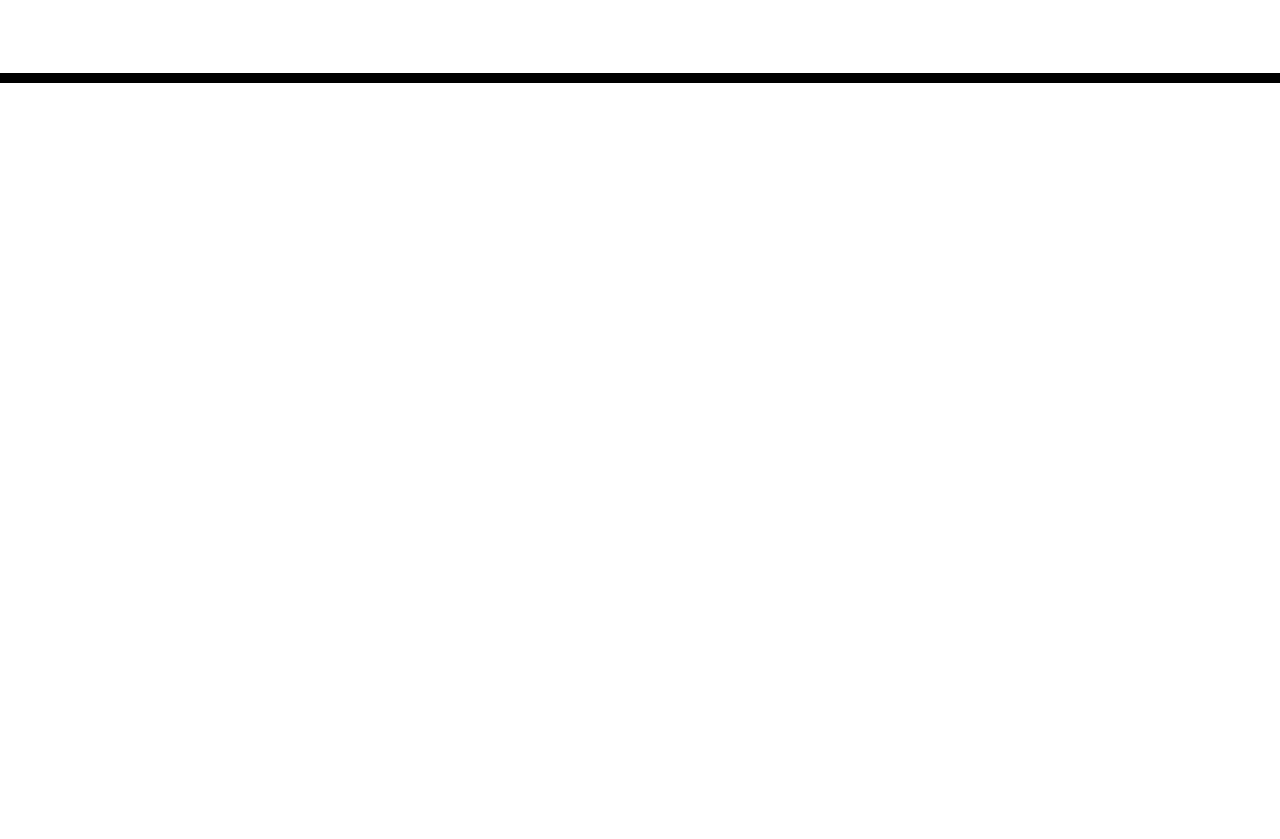
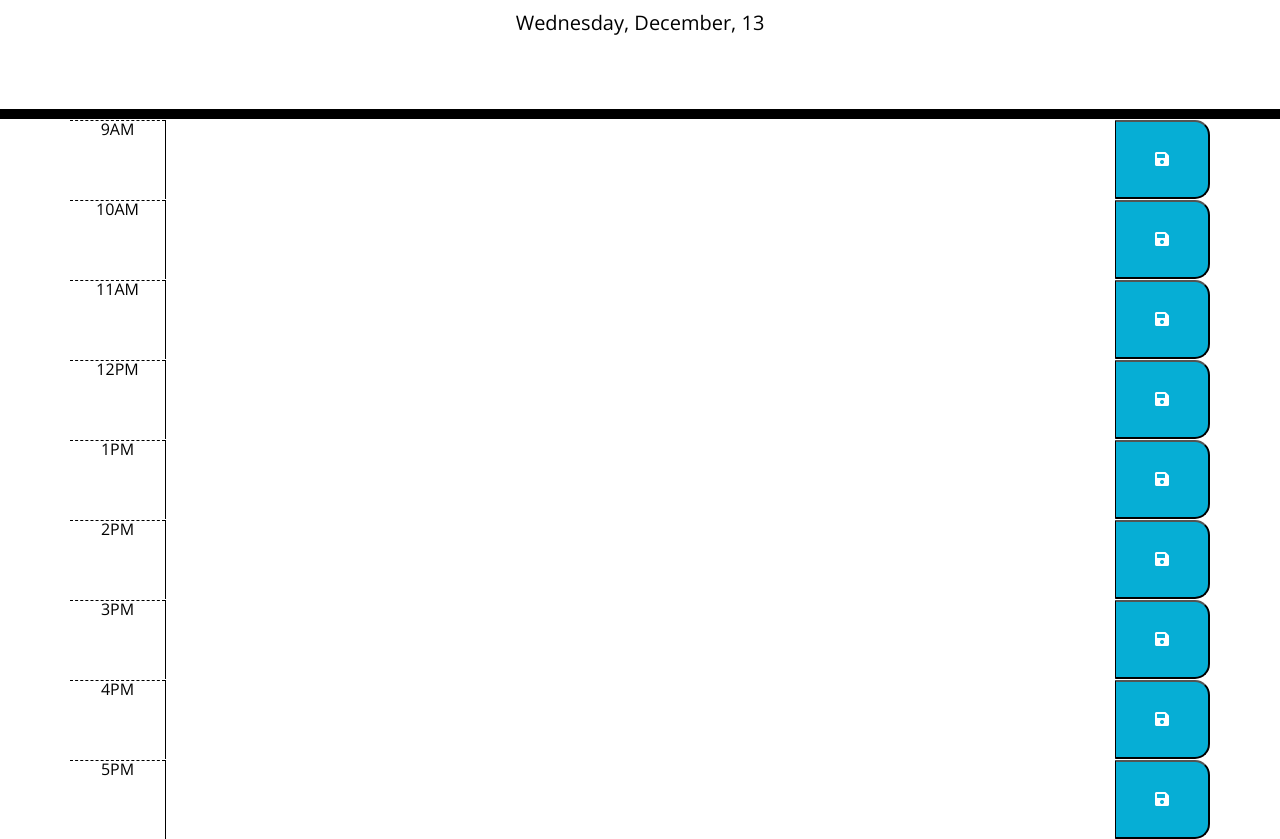
Before and after one commit to Mohamed-Ugas/day-planner-app, a plain HTML site: page starter/index.html in a window 1280 px wide. Shown: the part 168-1007 px from the top of the page. Before the commit the page ends 800 px from the top, so only its background shows below. Drawn offline with nearby package versions, Linux system fonts and the light colour scheme.

Commit message:
added time-blocks

```diff
--- a/starter/index.html
+++ b/starter/index.html
@@ -16,6 +16,7 @@
       integrity="sha384-50oBUHEmvpQ+1lW4y57PTFmhCaXp0ML5d60M1M7uH2+nqUivzIebhndOJK28anvf"
       crossorigin="anonymous"
     />
+    <link rel="stylesheet" href="style.css">
     <link
       href="https://fonts.googleapis.com/css?family=Open+Sans&display=swap"
       rel="stylesheet"
@@ -32,9 +33,65 @@
     </header>
     <div class="container">
       <!-- Timeblocks go here -->
+
+      <!-- This is a div witth id time-block and has two classes row and time-block that are used in css file. withini the div element there are three other elements: a div element, a textarea element and a button element. the div element has two classes col-md-1 and hour. it takes one block in the grid system that has 12 blocks in total. the textarea has 10 blocks and the button element has one block. I found the fa fa-save button on https://www.w3schools.com/icons/tryit.asp?filename=tryicons_fa-save-->
+
+    <div id="time-block-1" class="row time-block" >
+      <div class="col-md-1 hour">9AM</div>
+      <textarea class="col-md-10" type="text" id="description-1"></textarea>
+      <button class="col-md-1 saveBtn" type="submit" id="saveBtn"><i class="fa fa-save"></i></button>
+    </div>
+
+    <div id="time-block-1" class="row time-block" >
+      <div class="col-md-1 hour">10AM</div>
+      <textarea class="col-md-10" type="text" id="description-1"></textarea>
+      <button class="col-md-1 saveBtn" type="submit" id="saveBtn"><i class="fa fa-save"></i></button>
+    </div>
+
+    <div id="time-block-1" class="row time-block" >
+      <div class="col-md-1 hour">11AM</div>
+      <textarea class="col-md-10" type="text" id="description-1"></textarea>
+      <button class="col-md-1 saveBtn" type="submit" id="saveBtn"><i class="fa fa-save"></i></button>
+    </div>
+
+    <div id="time-block-1" class="row time-block" >
+      <div class="col-md-1 hour">12PM</div>
+      <textarea class="col-md-10" type="text" id="description-1"></textarea>
+      <button class="col-md-1 saveBtn" type="submit" id="saveBtn"><i class="fa fa-save"></i></button>
+    </div>
+
+    <div id="time-block-1" class="row time-block" >
+      <div class="col-md-1 hour">1PM</div>
+      <textarea class="col-md-10" type="text" id="description-1"></textarea>
+      <button class="col-md-1 saveBtn" type="submit" id="saveBtn"><i class="fa fa-save"></i></button>
+    </div>
+
+    <div id="time-block-1" class="row time-block" >
+      <div class="col-md-1 hour">2PM</div>
+      <textarea class="col-md-10" type="text" id="description-1"></textarea>
+      <button class="col-md-1 saveBtn" type="submit" id="saveBtn"><i class="fa fa-save"></i></button>
+    </div>
+
+    <div id="time-block-1" class="row time-block" >
+      <div class="col-md-1 hour">3PM</div>
+      <textarea class="col-md-10" type="text" id="description-1"></textarea>
+      <button class="col-md-1 saveBtn" type="submit" id="saveBtn"><i class="fa fa-save"></i></button>
+    </div>
+
+    <div id="time-block-1" class="row time-block" >
+      <div class="col-md-1 hour">4PM</div>
+      <textarea class="col-md-10" type="text" id="description-1"></textarea>
+      <button class="col-md-1 saveBtn" type="submit" id="saveBtn"><i class="fa fa-save"></i></button>
+    </div>
+
+    <div id="time-block-1" class="row time-block" >
+      <div class="col-md-1 hour">5PM</div>
+      <textarea class="col-md-10" type="text" id="description-1"></textarea>
+      <button class="col-md-1 saveBtn" type="submit" id="saveBtn"><i class="fa fa-save"></i></button>
     </div>
 
     <script src="https://cdnjs.cloudflare.com/ajax/libs/jquery/3.2.1/jquery.min.js"></script>
     <script src="https://cdn.jsdelivr.net/npm/dayjs@1/dayjs.min.js"></script>
+    <script src="script.js"></script>
   </body>
 </html>
--- a/starter/script.js
+++ b/starter/script.js
@@ -0,0 +1,6 @@
+
+var date = dayjs("2023-12-13").format("dddd, MMMM, D");
+console.log(date);
+$( document ).ready(function() {
+    $("#currentDay").text(date);
+});
```
